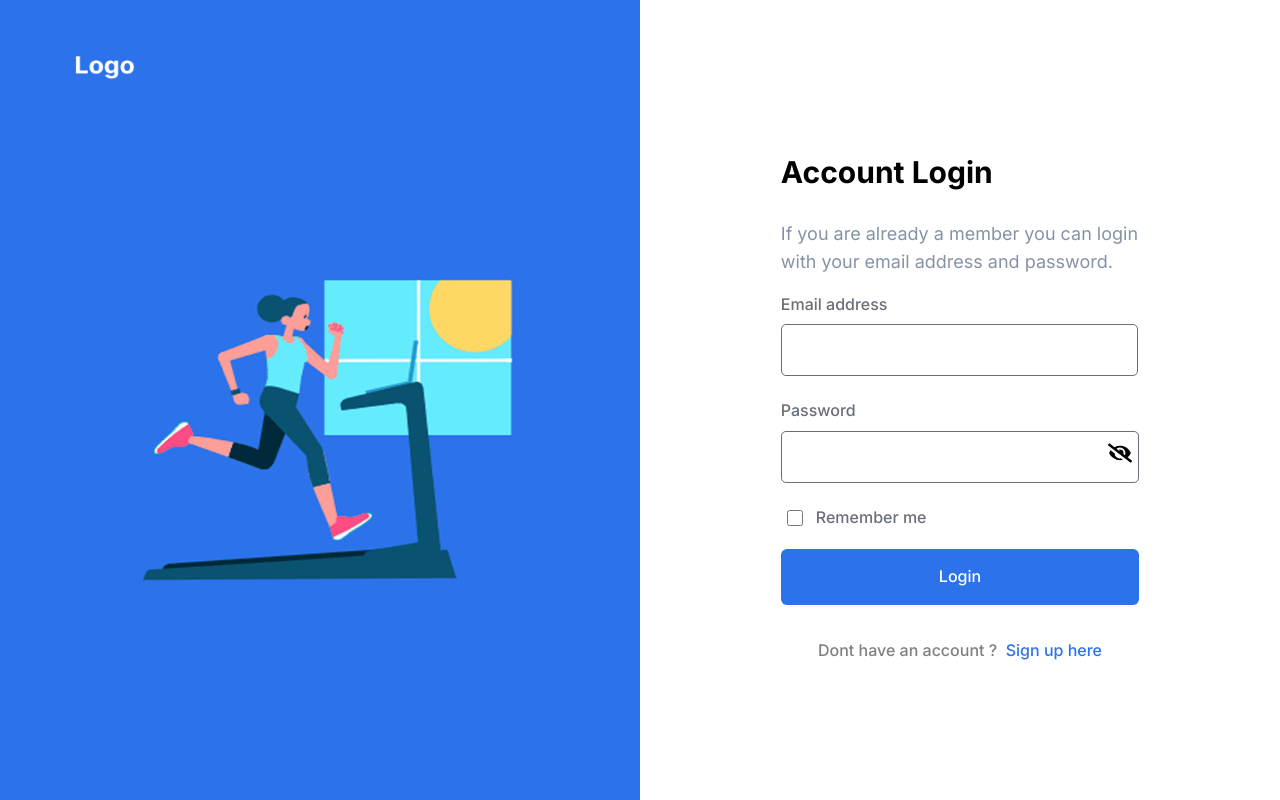
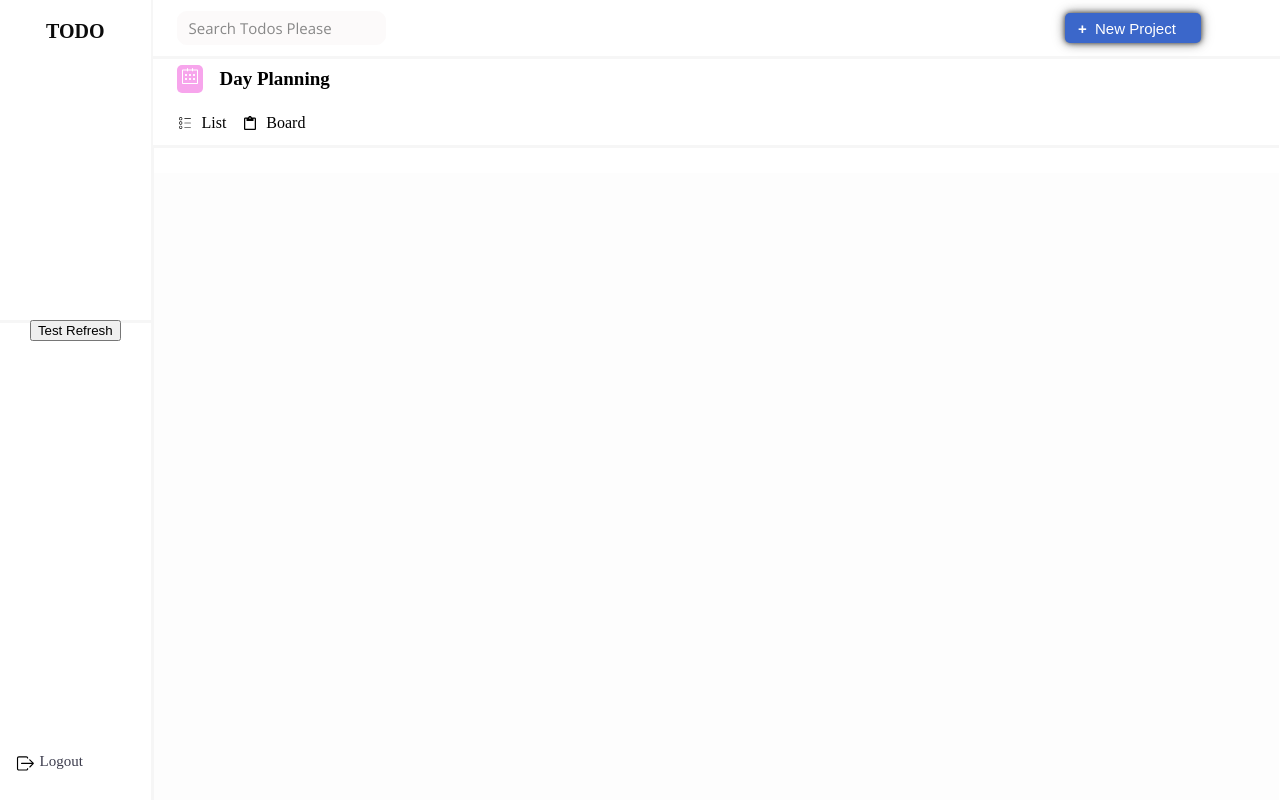
Before and after one commit to AyushThapaChhetri/Todo_App, a React (Vite) app: page / in a window 1280 px wide. Before the commit this address led to /login. Built offline with nearby package versions, Linux system fonts and the light colour scheme; sample sign-in values are in the browser's storage; a web font is replaced by a local one; what Yup would draw is missing.

Commit message:
Added Api interceptor

```diff
--- a/src/App.jsx
+++ b/src/App.jsx
@@ -2,8 +2,6 @@ import { useEffect, useState } from 'react'
 import Navbar from './components/Navbar'
 import InputField from './components/InputField'
 import Output from './components/Output'
-
-
 import './App.css'
 import { useNavigate } from 'react-router-dom'
 
@@ -32,7 +30,7 @@ function App() {
   const navigate = useNavigate();
   useEffect(() => {
 
-    const token = localStorage.getItem("authToken");
+    const token = localStorage.getItem("accessToken");
     if (!token || token.trim() === "") {
       navigate("/login");
     }
--- a/src/components/LoginForm.jsx
+++ b/src/components/LoginForm.jsx
@@ -6,7 +6,8 @@ import { useEffect, useState } from 'react';
 import { Formik, Form, Field, ErrorMessage } from 'formik';
 import { loginSchema } from '../schemas/loginSchema';
 import { toast } from 'react-toastify';
-import axios from 'axios';
+// import axios from 'axios';
+import api from '../utils/api';
 
 
 // Custom Hook for Toast Error Notifications
@@ -31,8 +32,8 @@ const LoginForm = () => {
     const navigate = useNavigate();
 
     useEffect(() => {
-        const token = localStorage.getItem("authToken");
-        if (token && token.trim() === "") {
+        const accessToken = localStorage.getItem("accessToken");
+        if (accessToken && accessToken.trim() === "") {
             navigate("/");
         }
     })
@@ -54,7 +55,7 @@ const LoginForm = () => {
                     // same shape as initial values
                     // console.log(values);
                     try {
-                        const response = await axios.post("http://localhost:5000/api/auth/login", values, {
+                        const response = await api.post("/auth/login", values, {
                             headers: {
                                 'Content-Type': 'application/json'
                             }
@@ -62,9 +63,13 @@ const LoginForm = () => {
 
                         console.log("Login Success:", response.data);
                         console.log("User Details:", response.data.user)
-                        console.log(response.data.token);
-                        const token = response.data.token;
-                        localStorage.setItem("authToken", token);
+                        // console.log(response.data.token);
+                        // const token = response.data.token;
+                        // console.log(response.data.data)
+                        const { accessToken, refreshToken } = response.data;
+                        // localStorage.setItem("authToken", token);
+                        localStorage.setItem("accessToken", accessToken);
+                        localStorage.setItem("refreshToken", refreshToken);
                         navigate('/');
                         toast.success("Logged In Successfully");
                         action.resetForm();
--- a/src/components/Navbar.jsx
+++ b/src/components/Navbar.jsx
@@ -4,12 +4,36 @@ import "../Css/Navbar.css"
 import { IoIosLogOut } from "react-icons/io";
 // import { IoIosHelpCircleOutline } from "react-icons/io";
 import { Link } from 'react-router-dom';
+import api from "../utils/api";
 
 
 const Navbar = () => {
-    const logout = () => {
-        console.log("Logout");
-        localStorage.removeItem("authToken");
+    const logout = async () => {
+        // console.log("Logout");
+        // localStorage.removeItem("authToken");
+        // localStorage.removeItem("refreshToken");
+        try {
+            const refreshToken = localStorage.getItem("refreshToken");
+            if (refreshToken) {
+                // Send request to server to delete the refresh token
+                await api.post("/auth/logout",
+                    { refreshToken: refreshToken }
+                    // {
+                    //     headers: {
+                    //         'Content-Type': 'application/json'
+                    //     }
+                    // }
+                );
+            }
+        } catch (error) {
+            console.error("Error during logout:", error);
+        } finally {
+            // Always clear localStorage, even if the server request fails
+            localStorage.removeItem("accessToken");
+            localStorage.removeItem("refreshToken");
+            console.log("Logout complete");
+            // Optionally redirect the user or update the UI
+        }
     }
     return (
         <>
@@ -22,6 +46,26 @@ const Navbar = () => {
                     </nav>
                 </div>
                 <div className='navContainer projectContainer'>
+                    <button onClick={async () => {
+                        const refreshToken = localStorage.getItem("refreshToken");
+                        if (!refreshToken) {
+                            console.log("No refresh token found");
+                            return;
+                        }
+
+                        try {
+                            const { data } = await api.post("/auth/refresh", { refreshToken });
+                            console.log("New tokens:", data);
+
+                            localStorage.setItem("accessToken", data.accessToken);
+                            localStorage.setItem("refreshToken", data.refreshToken);
+                        } catch (error) {
+                            console.error("Refresh failed", error);
+                            localStorage.removeItem("accessToken");
+                            localStorage.removeItem("refreshToken");
+                            window.location.href = "/login"; // Redirect to login on failure
+                        }
+                    }}>Test Refresh</button>
                     <div className='navSettings'>
 
 
@@ -35,6 +79,8 @@ const Navbar = () => {
                                     <IoIosLogOut className="nvicon" />
                                 </Link>
                             </div>
+
+
                             <div className='navCaption setCap'>
                                 <Link to="/login" className='loginLink'>
                                     <p className='navPara settings'>Logout</p>
--- /dev/null
+++ b/src/utils/api.js
@@ -0,0 +1,50 @@
+import axios from "axios";
+
+const api = axios.create({
+    baseURL: "http://localhost:5000/api",
+});
+
+api.interceptors.request.use(
+    (config) => {
+        const token = localStorage.getItem("accessToken");
+        if (token) {
+            config.headers["Authorization"] = `Bearer ${token}`;
+        }
+        return config;
+    },
+    (error) => Promise.reject(error)
+);
+
+api.interceptors.response.use(
+    (response) => response,
+    async (error) => {
+        const originalRequest = error.config;
+        if (error.response?.status === 401 && !originalRequest._retry) {
+            originalRequest._retry = true;
+            try {
+                const refreshToken = localStorage.getItem("refreshToken");
+                const response = await axios.post(
+                    "http://localhost:5000/api/auth/refresh",
+                    { refreshToken },
+                    { headers: { "Content-Type": "application/json" } }
+                );
+                const { accessToken, refreshToken: newRefreshToken } = response.data;
+
+                localStorage.setItem("accessToken", accessToken);
+                localStorage.setItem("refreshToken", newRefreshToken);
+
+                originalRequest.headers["Authorization"] = `Bearer ${accessToken}`;
+                return api(originalRequest);
+            } catch (refreshError) {
+                console.error("Refresh token failed", refreshError);
+                localStorage.removeItem("accessToken");
+                localStorage.removeItem("refreshToken");
+                window.location.href = "/login";
+                return Promise.reject(refreshError);
+            }
+        }
+        return Promise.reject(error);
+    }
+);
+
+export default api;
```
